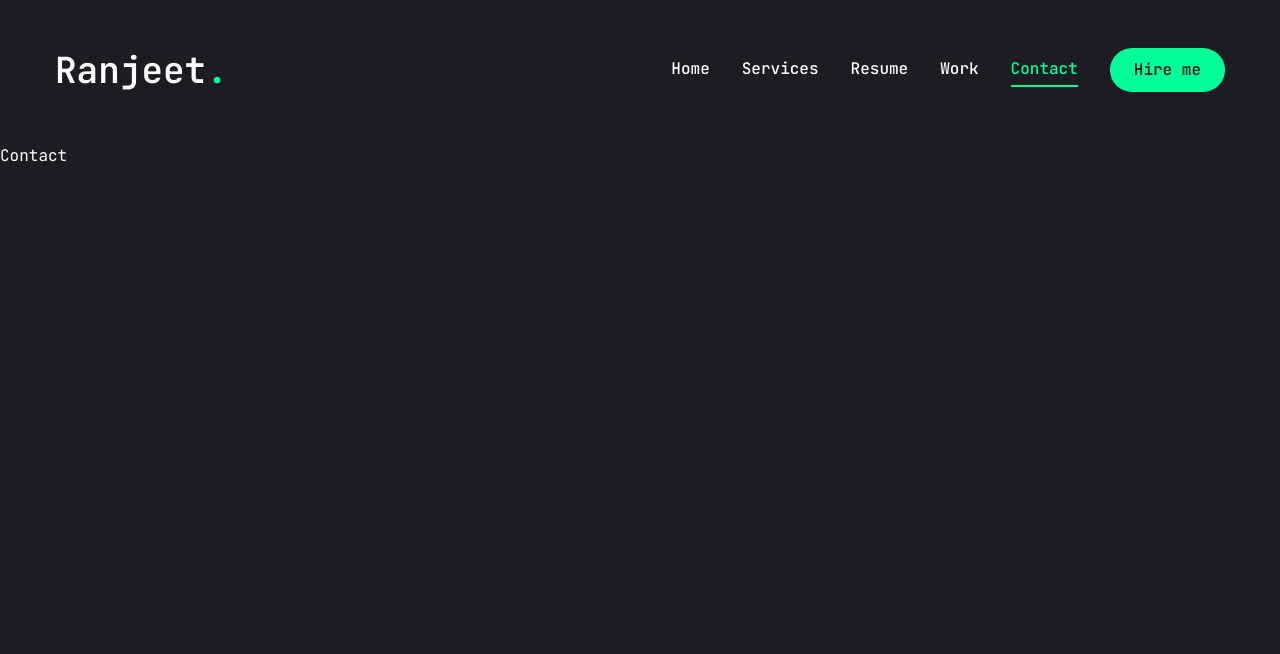
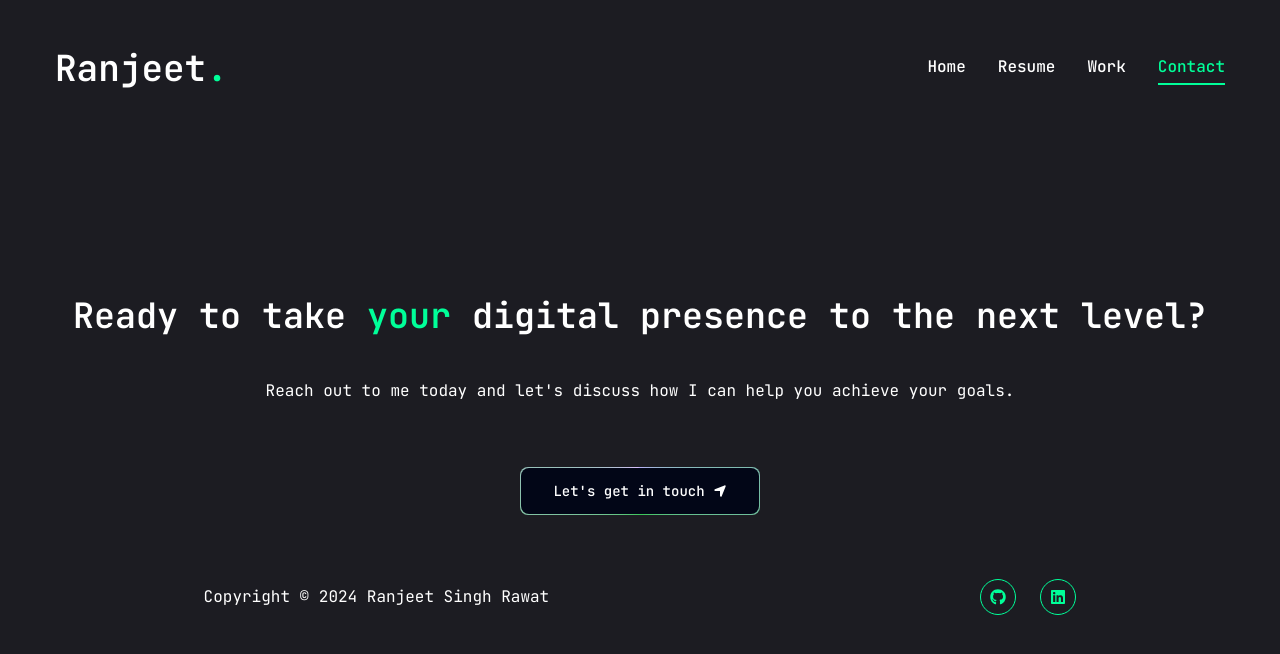
Before and after one commit to Ranjeet0302Singh/my-new-portfolio, a Next.js app: page /contact in a window 1280 px wide. Shown: the top 654 px of the page. Built offline with nearby package versions, Linux system fonts and the light colour scheme.

Commit message:
contact page done

```diff
--- a/app/contact/page.tsx
+++ b/app/contact/page.tsx
@@ -1,8 +1,52 @@
+"use client";
+import { FaLocationArrow } from "react-icons/fa6";
+import { motion } from "framer-motion";
 
+import Social from "@/components/Social";
+import MagicButton from "@/components/MagicButton";
 const Contact = () => {
   return (
-    <div>Contact</div>
-  )
-}
 
-export default Contact
+      <motion.div
+        initial={{ opacity: 0 }}
+        animate={{
+          opacity: 1,
+          transition: { delay: 2.4, duration: 0.4, ease: "easeIn" },
+        }}
+        className=" min-h-[80vh] flex flex-col justify-center py-12 xl:px-0"
+        id="contact"
+      >
+        <div className="flex flex-col items-center justify-center text-center ">
+          <h1 className="h3   xl:text-[35px] ">
+            Ready to take <span className="text-accent">your</span> digital
+            presence to the next level?
+          </h1>
+          <p className="text-white-200 md:mt-10 my-5 text-center">
+            Reach out to me today and let&apos;s discuss how I can help you
+            achieve your goals.
+          </p>
+          <a href="mailto:ranjeet843507@gmail.com">
+            <MagicButton
+              title="Let's get in touch"
+              icon={<FaLocationArrow />}
+              position="right"
+            />
+          </a>
+        </div>
+        <div className="flex mt-16  md:flex-row flex-col justify-around items-center gap-6 ">
+          <p className="md:text-base text-sm md:font-normal font-light">
+            Copyright © 2024 Ranjeet Singh Rawat
+          </p>
+
+          <div>
+            <Social
+              containerStyles="flex gap-6 "
+              iconStyles="w-9 h-9 border border-accent rounded-full flex justify-center items-center text-accent text-base hover:bg-accent hover:text-primary hover:transition-all duration-500"
+            />
+          </div>
+        </div>
+      </motion.div>
+  );
+};
+
+export default Contact;
--- a/app/page.tsx
+++ b/app/page.tsx
@@ -1,9 +1,23 @@
+"use client"
 import { Button } from "@/components/ui/button";
 import { FiDownload } from "react-icons/fi";
 import React from "react";
 import Social from "@/components/Social";
 import Photo from "@/components/Photo";
 const Home = () => {
+    // Logic to download the file
+    const handleDownload = () => {
+      // Create a new anchor element
+      const link = document.createElement("a");
+      // Set the href attribute to the file URL
+      link.href = "/assets/Ranjeet Singh Rawat Resume.pdf";
+      // Set the download attribute to specify the file name
+      link.download = "Ranjeet Singh Rawat Resume.pdf";
+      // Programmatically click the link to trigger the download
+      link.click();
+    };
+
+
   return (
     <section className="h-full">
       <div className=" container mx-auto h-full">
@@ -23,6 +37,7 @@ const Home = () => {
                 variant="outline"
                 size="lg"
                 className="uppercase flex items-center gap-2"
+                onClick={handleDownload}
               >
                 <span>Download CV</span>
                 <FiDownload className=" text-xl" />
--- a/app/services/page.tsx
+++ /dev/null
@@ -1,9 +0,0 @@
-import React from 'react'
-
-const services = () => {
-  return (
-    <div>services</div>
-  )
-}
-
-export default services
--- a/components/Header.tsx
+++ b/components/Header.tsx
@@ -14,9 +14,9 @@ const Header = () => {
 
         <div className="hidden xl:flex items-center gap-8">
           <Nav />
-          <Link href='/contact'> <Button>
+          {/* <Link href='/contact'> <Button>
 
-            Hire me</Button></Link>
+            Hire me</Button></Link> */}
         </div>
 
         <div className="xl:hidden">
--- /dev/null
+++ b/components/MagicButton.tsx
@@ -0,0 +1,44 @@
+import React from "react";
+
+/**
+ *  UI: border magic from tailwind css btns
+ *  Link: https://ui.aceternity.com/components/tailwindcss-buttons
+ *
+ *  change border radius to rounded-lg
+ *  add margin of md:mt-10
+ *  remove focus:ring-2 focus:ring-slate-400 focus:ring-offset-2 focus:ring-offset-slate-50
+ */
+const MagicButton = ({
+  title,
+  icon,
+  position,
+  handleClick,
+  otherClasses,
+}: {
+  title: string;
+  icon: React.ReactNode;
+  position: string;
+  handleClick?: () => void;
+  otherClasses?: string;
+}) => {
+  return (
+    <button
+      className="relative inline-flex h-12 w-full md:w-60 md:mt-10 overflow-hidden rounded-lg p-[1px] focus:outline-none"
+      onClick={handleClick}
+    >
+      <span className="absolute inset-[-1000%] animate-[spin_2s_linear_infinite] bg-[conic-gradient(from_90deg_at_50%_50%,#b9b2fa_0%,#39c758_50%,#dbbeff_100%)]" />
+
+      {/* remove px-3 py-1, add px-5 gap-2 */}
+      <span
+        className={`inline-flex h-full w-full cursor-pointer items-center justify-center rounded-lg
+             bg-slate-950 px-7 text-sm font-medium text-white backdrop-blur-3xl gap-2 ${otherClasses}`}
+      >
+        {position === "left" && icon}
+        {title}
+        {position === "right" && icon}
+      </span>
+    </button>
+  );
+};
+
+export default MagicButton;
--- a/components/MobileNav.tsx
+++ b/components/MobileNav.tsx
@@ -6,7 +6,7 @@ import { CiMenuFries } from "react-icons/ci";
 
 const links = [
   { path: "/", name: "Home" },
-  { path: "/services", name: "services" },
+  // { path: "/services", name: "services" },
   { path: "/resume", name: "resume" },
   { path: "/work", name: "work" },
   { path: "/contact", name: "contact" },
@@ -19,7 +19,7 @@ const MobileNav = () => {
         <CiMenuFries className=" text-[32px] text-accent " />
       </SheetTrigger>
       <SheetContent className="flex flex-col">
-        <div className=" mt-32 mb-40 text-center text-2xl">
+        <div className=" mt-32 mb-24 text-center text-2xl">
           <Link href="/">
             <h1 className=" text-4xl font-semibold">
               Ranjeet<span className=" text-accent">.</span>
--- a/components/Nav.tsx
+++ b/components/Nav.tsx
@@ -3,7 +3,7 @@ import Link from "next/link";
 import { usePathname } from "next/navigation";
 const links = [
   { path: "/", name: "Home" },
-  { path: "/services", name: "services" },
+  // { path: "/services", name: "services" },
   { path: "/resume", name: "resume" },
   { path: "/work", name: "work" },
   { path: "/contact", name: "contact" },
--- a/package.json
+++ b/package.json
@@ -23,6 +23,7 @@
     "react": "^18",
     "react-countup": "^6.5.3",
     "react-dom": "^18",
+    "react-element-to-jsx-string": "^15.0.0",
     "react-icons": "^5.2.1",
     "swiper": "^11.1.4",
     "tailwind-merge": "^2.3.0",
--- a/tailwind.config.ts
+++ b/tailwind.config.ts
@@ -43,10 +43,29 @@ const config = {
           from: { height: "var(--radix-accordion-content-height)" },
           to: { height: "0" },
         },
+        shimmer: {
+          from: {
+            backgroundPosition: "0 0",
+          },
+          to: {
+            backgroundPosition: "-200% 0",
+          },
+        },
+        aurora: {
+          from: {
+            backgroundPosition: "50% 50%, 50% 50%",
+          },
+          to: {
+            backgroundPosition: "350% 50%, 350% 50%",
+          },
+        },
       },
       animation: {
         "accordion-down": "accordion-down 0.2s ease-out",
         "accordion-up": "accordion-up 0.2s ease-out",
+        shimmer: "shimmer 2s linear infinite",
+        aurora: "aurora 60s linear infinite",
+
       },
     },
   },
```
Also changed, not shown: 2 other files (tests, documents, lock files or other folders).
